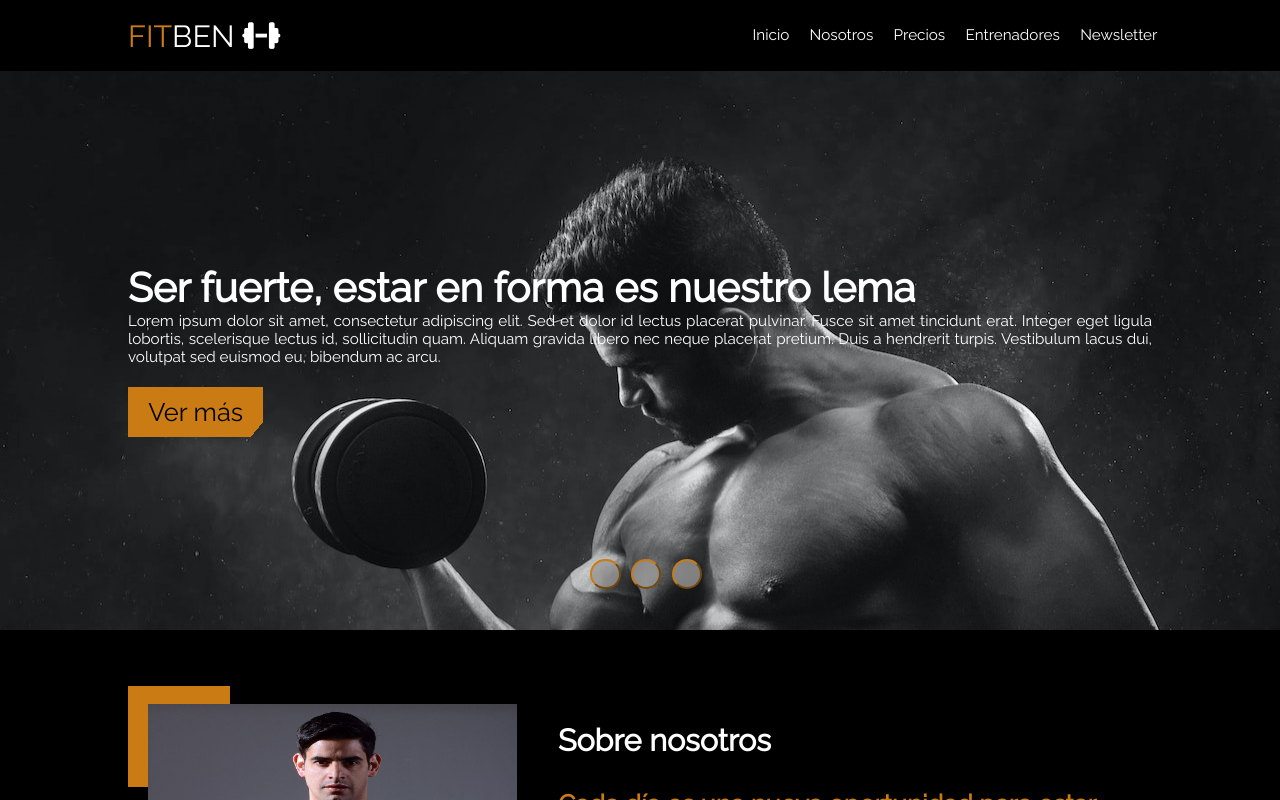
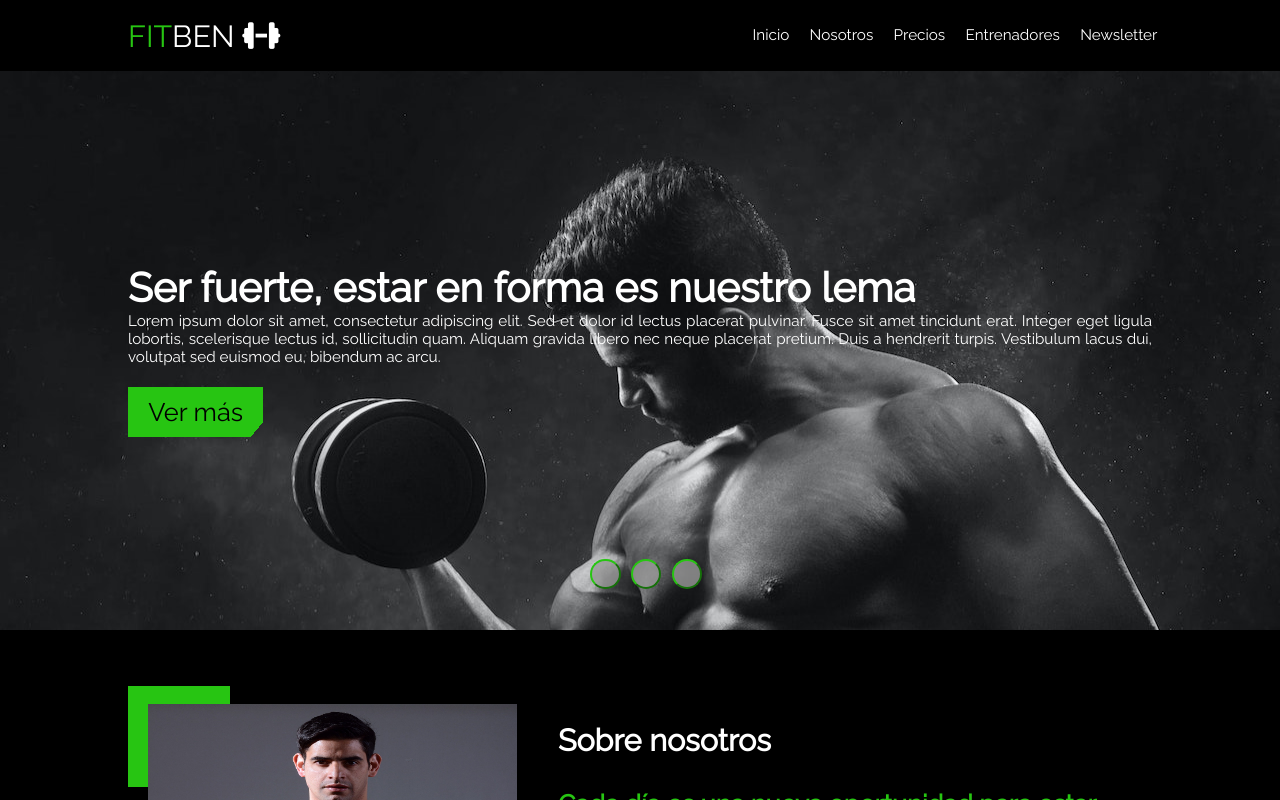
Before and after one commit to MauCoden95/fitben, a Vue app: page / in a window 1280 px wide. Shown: the top 800 px of the page. Built offline with nearby package versions, Linux system fonts and the light colour scheme.

Commit message:
Add files via upload

```diff
--- a/src/App.vue
+++ b/src/App.vue
@@ -47,8 +47,8 @@ export default {
   }
 
   :root{
-    --color: #ca7b14;
-    --color-secundario: #faae4b;
+    --color: #27c512;
+    --color-secundario: #74ee63;
   }
 
   html{
--- a/src/components/Newsletter.vue
+++ b/src/components/Newsletter.vue
@@ -24,7 +24,7 @@
     #newsletter{
         width: 100%;
         height: 30rem;
-        background: rgb(202, 123, 20, 0.6);
+        background: rgba(39, 197, 18, 0.6);
         padding: 1px;
     }
 
```
Also changed, not shown: src/assets/img/Imc.png.
